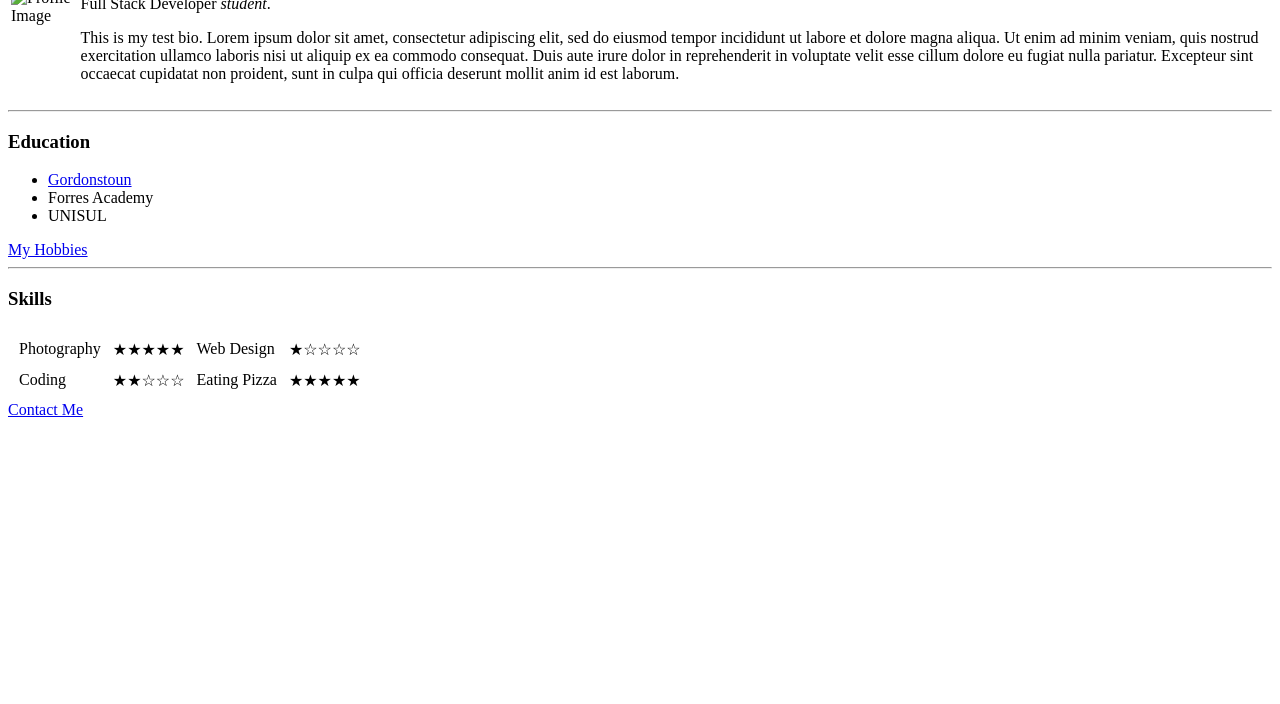
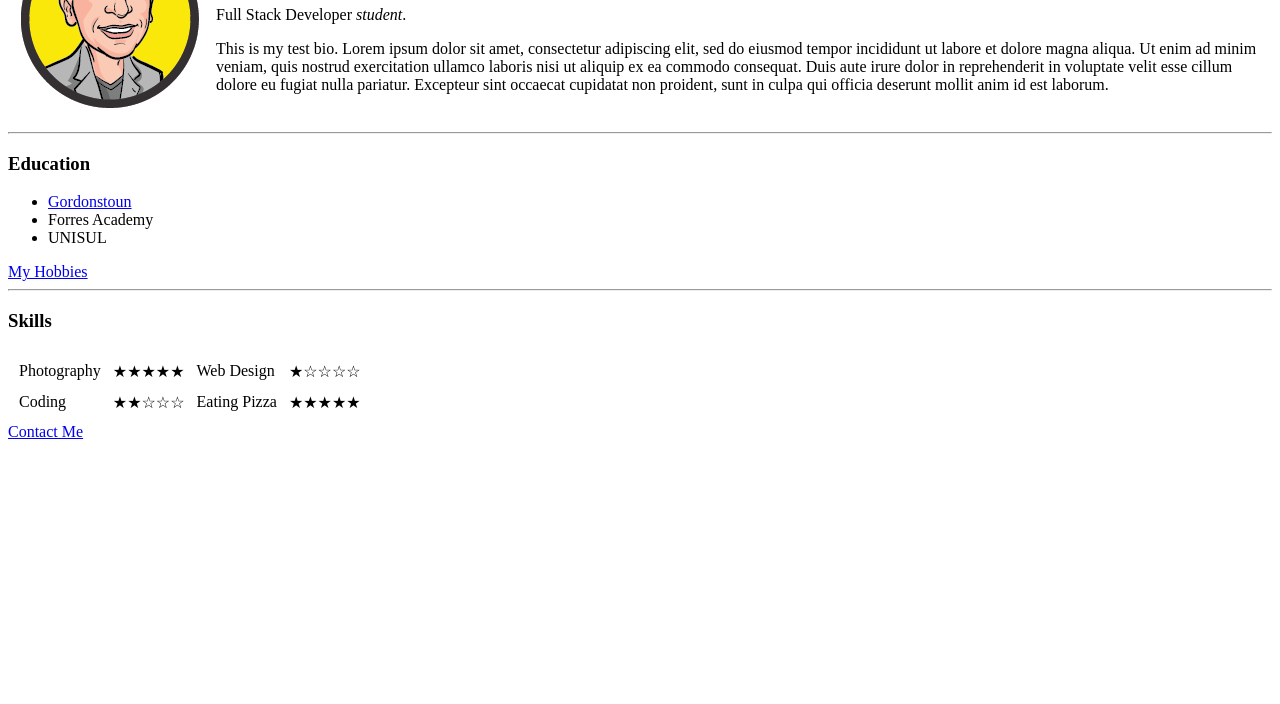
Before and after one commit to DanielWiedemann/CV, a plain HTML site: page index.html in a window 1280 px wide. Shown: the part 96-800 px from the top of the page. Drawn offline with Linux system fonts and the light colour scheme.

Commit message:
Update index.html

```diff
--- a/index.html
+++ b/index.html
@@ -9,7 +9,7 @@
 <body>
   <table>
     <tr>
-      <td><img src="images\Artboard 1STORE.png" alt="Profile Image"></td>
+      <td><img src="Artboard 1STORE.png" alt="Profile Image"></td>
       <td>
         <h1>Daniel Wiedemann</h1>
         <p>
```
